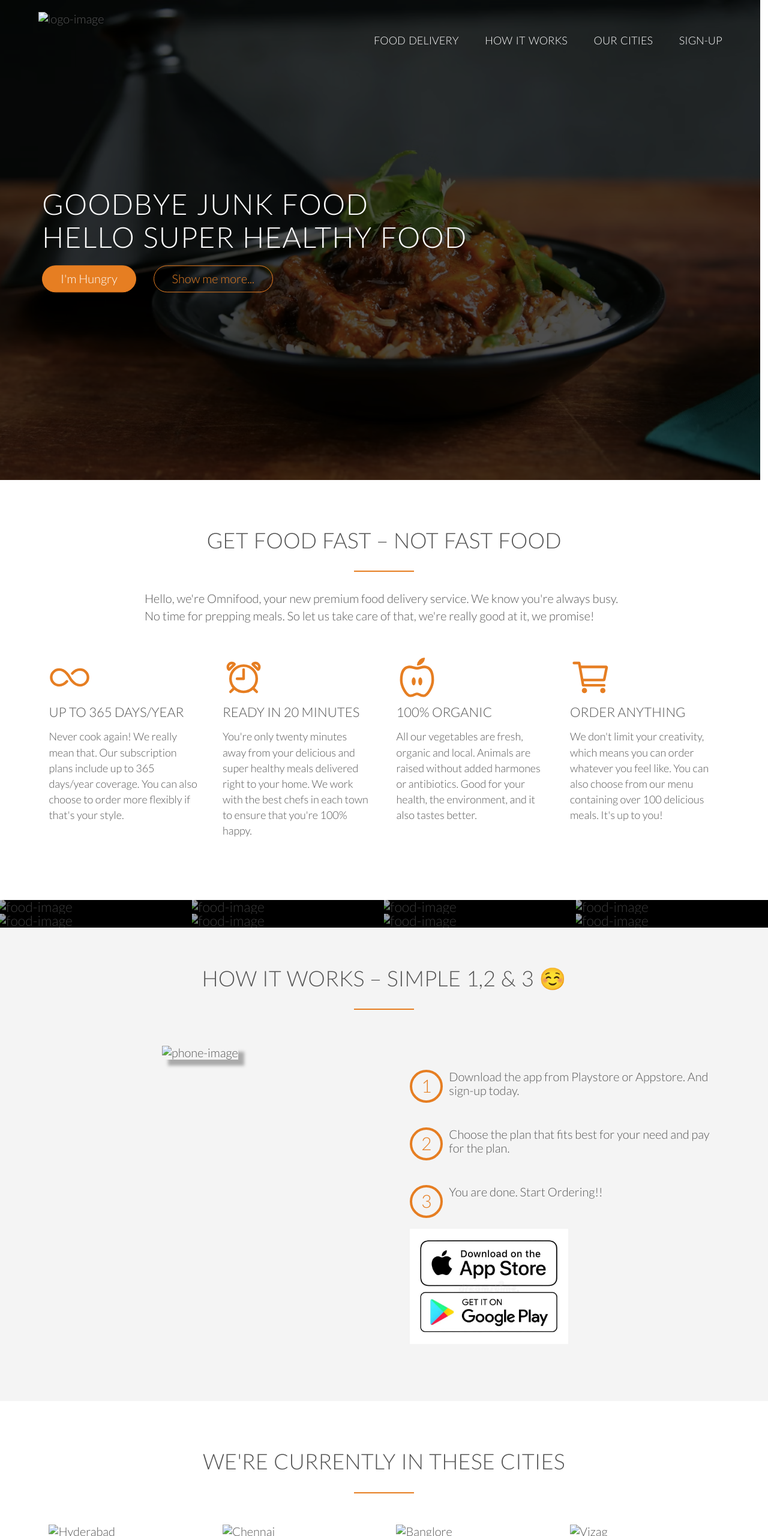
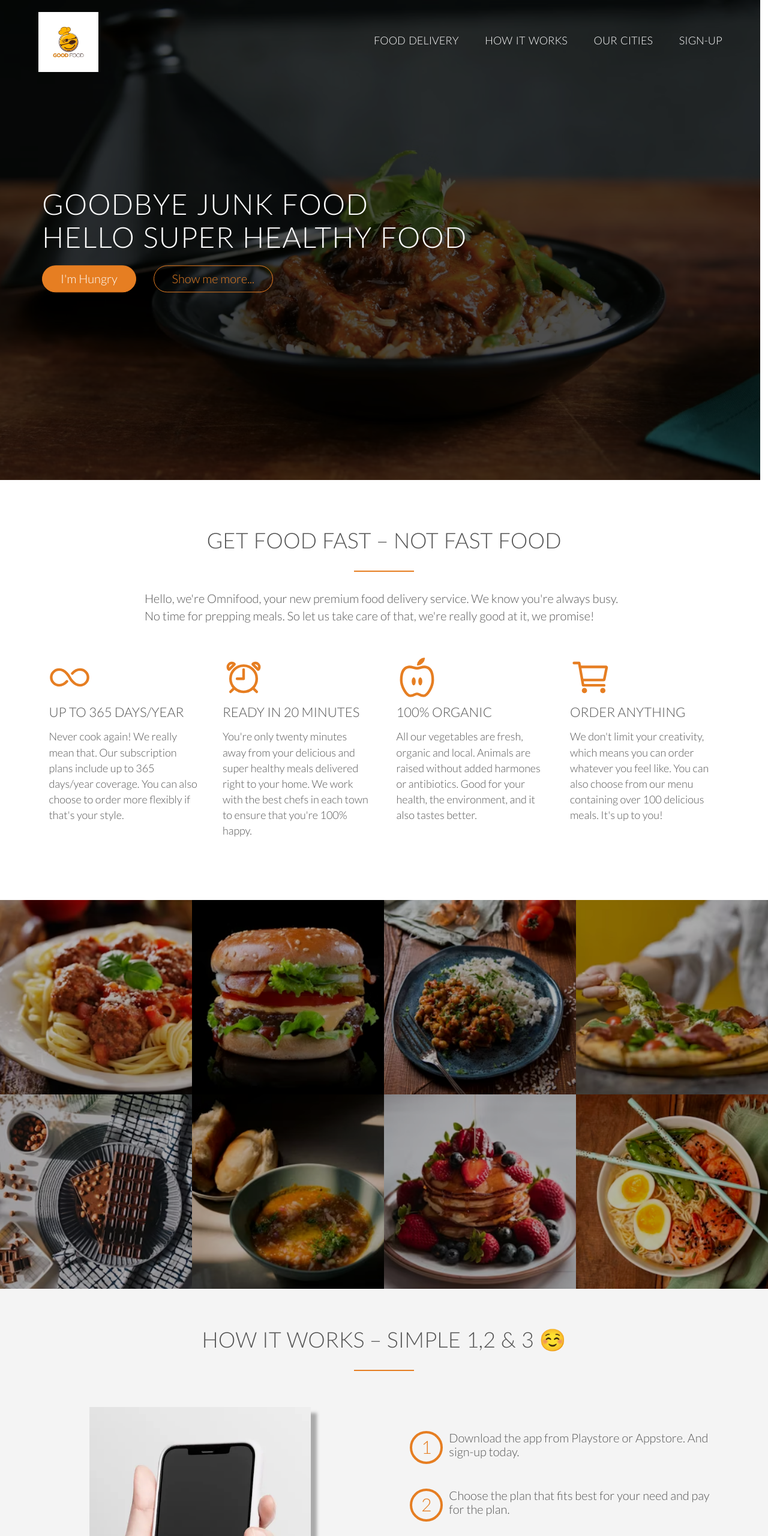
Before and after one commit to likhitha336/omnifood, a plain HTML site: page index.html in a window 1280 px wide. Shown: the top 2560 px of the page at 60% size. Drawn offline with nearby package versions, Linux system fonts and the light colour scheme; files that its build step writes are made by us from their sources; files whose address does not match are found by name.

Commit message:
Update index.html

```diff
--- a/index.html
+++ b/index.html
@@ -4,20 +4,20 @@
     <meta charset="UTF-8">
     <meta name="viewport" content="width=device-width, initial-scale=1.0">
     <title>My food project</title>
-    <link rel="stylesheet" href="vendors/css/normalize.css">
-    <link rel="stylesheet" href="vendors/css/col.css">
+    <link rel="stylesheet" href="normalize.css">
+    <link rel="stylesheet" href="col.css">
     <link rel="stylesheet" href="https://unpkg.com/aos@next/dist/aos.css" />
     <link rel="preconnect" href="https://fonts.googleapis.com">
     <link rel="preconnect" href="https://fonts.gstatic.com" crossorigin>
     <link href="https://fonts.googleapis.com/css2?family=Lato:ital,wght@0,100;0,300;0,400;0,700;0,900;1,100;1,300;1,400;1,700;1,900&display=swap" rel="stylesheet">
-    <link rel="stylesheet" href="resources/css/style.css">
-    <link rel="stylesheet" href="resources/css/queries.css">
+    <link rel="stylesheet" href="style.css">
+    <link rel="stylesheet" href="queries.css">
 </head>
 <body>
     <header>
         <nav>
             <div class="row">
-                <img class="logo" src="resources/img/logo.webp" alt="logo-image">
+                <img class="logo" src="logo.webp" alt="logo-image">
                 <ul class="main-nav">
                     <li><a href="#plans">Food Delivery</a></li>
                     <li><a href="#working">How it works</a></li>
@@ -64,44 +64,44 @@
         <ul class="meals-showcase clearfix">
             <li>
                 <figure class="meal-photo">
-                    <img src="resources/img/img-1.avif" alt="food-image">
+                    <img src="img-1.avif" alt="food-image">
                 </figure>
             </li>
             <li>
                 <figure class="meal-photo">
-                    <img src="resources/img/img-2.avif" alt="food-image">
+                    <img src="img-2.avif" alt="food-image">
                 </figure>
             </li>
             <li>
                 <figure class="meal-photo">
-                    <img src="resources/img/img-3.avif" alt="food-image">
+                    <img src="img-3.avif" alt="food-image">
                 </figure>
             </li>
             <li>
                 <figure class="meal-photo">
-                    <img src="resources/img/img-4.avif" alt="food-image">
+                    <img src="img-4.avif" alt="food-image">
                 </figure>
             </li>
         </ul>
         <ul class="meals-showcase clearfix">
             <li>
                 <figure class="meal-photo">
-                    <img src="resources/img/img-5.avif" alt="food-image">
+                    <img src="img-5.avif" alt="food-image">
                 </figure>
             </li>
             <li>
                 <figure class="meal-photo">
-                    <img src="resources/img/img-6.avif" alt="food-image">
+                    <img src="img-6.avif" alt="food-image">
                 </figure>
             </li>
             <li>
                 <figure class="meal-photo">
-                    <img src="resources/img/img-7.avif" alt="food-image">
+                    <img src="img-7.avif" alt="food-image">
                 </figure>
             </li>
             <li>
                 <figure class="meal-photo">
-                    <img src="resources/img/img-8.avif" alt="food-image">
+                    <img src="img-8.avif" alt="food-image">
                 </figure>
             </li>
         </ul>
@@ -112,7 +112,7 @@
         </div>
         <div class="row"  id="working">
             <div class="col span_1_of_2 steps-box" data-aos="slide-left" data-aos-duration="1000">
-                <img src="resources/img/phone.webp" alt="phone-image" class="app-screen">
+                <img src="phone.webp" alt="phone-image" class="app-screen">
             </div>
             <div class="col span_1_of_2 steps-box">
                 <div class="works-step">
@@ -137,7 +137,7 @@
         </div>
         <div class="row">
             <div class="col span_1_of_4 box">
-                <img src="resources/img/hyderabad.avif" alt="Hyderabad">
+                <img src="hyderabad.avif" alt="Hyderabad">
                 <h3>Hyderabad</h3>
                 <div class="city-feature">
                     <ion-icon class="icon-small" name="person-circle-outline"></ion-icon>1600+ happy eaters!
@@ -151,7 +151,7 @@
                 </div>
             </div>
             <div class="col span_1_of_4 box">
-                <img src="resources/img/chennai.avif" alt="Chennai">
+                <img src="chennai.avif" alt="Chennai">
                 <h3>Chennai</h3>
                 <div class="city-feature">
                     <ion-icon class="icon-small" name="person-circle-outline"></ion-icon>1400+ happy eaters!
@@ -165,7 +165,7 @@
                 </div>
             </div>
             <div class="col span_1_of_4 box">
-                <img src="resources/img/banglore.avif" alt="Banglore">
+                <img src="banglore.avif" alt="Banglore">
                 <h3>Banglore</h3>
                 <div class="city-feature">
                     <ion-icon class="icon-small" name="person-circle-outline"></ion-icon>1200+ happy eaters!
@@ -179,7 +179,7 @@
                 </div>
             </div>
             <div class="col span_1_of_4 box">
-                <img src="resources/img/vizag.avif" alt="Vizag">
+                <img src="vizag.avif" alt="Vizag">
                 <h3>Vizag</h3>
                 <div class="city-feature">
                     <ion-icon class="icon-small" name="person-circle-outline"></ion-icon>700+ happy eaters!
@@ -202,19 +202,19 @@
             <div class="col span_1_of_3">
                 <blockquote>
                     Omnifood is just awesome! I just launced a startup which leaves me with no time for cooking, so Omnifood is a life-saver. Now that I got used to it, I couldn't live without my daily meals!
-                    <cite><img src="resources/img/greeshma.avif" alt="customer-1">Greeshma</cite>
+                    <cite><img src="greeshma.avif" alt="customer-1">Greeshma</cite>
                 </blockquote>
             </div>
             <div class="col span_1_of_3">
                 <blockquote>
                     Inexpensive, healthy and great-tasting meals, delivered right to my home. We have lots of food delivery here in 'Chennai', but no one comes even close to Omnifood. Me and my family are so in love!
-                    <cite><img src="resources/img/rahul.avif" alt="customer-2">Rohansh</cite>
+                    <cite><img src="rahul.avif" alt="customer-2">Rohansh</cite>
                 </blockquote>
             </div>
             <div class="col span_1_of_3">
                 <blockquote>
                     I was looking for a quick and easy food delivery service in 'Hyderabad'. I tried a lot of them and ended up with Omnifood. Best food delivery service in no time. Keep up the great work!
-                    <cite><img src="resources/img/vishal_singh.avif" alt="customer-3">Vikranth Singh</cite>
+                    <cite><img src="vishal_singh.avif" alt="customer-3">Vikranth Singh</cite>
                 </blockquote>
             </div>
         </div>
@@ -310,7 +310,7 @@
                         <select name="find-us" id="find-us">
                             <option value="friends">Friends</option>
                             <option value="search">Search engine</option>
-                            <option value="ad" selected>Advertisements</option>
+                            <option value="ad">Advertisements</option>
                             <option value="other">Other</option>
                         </select>
                     </div>
```
